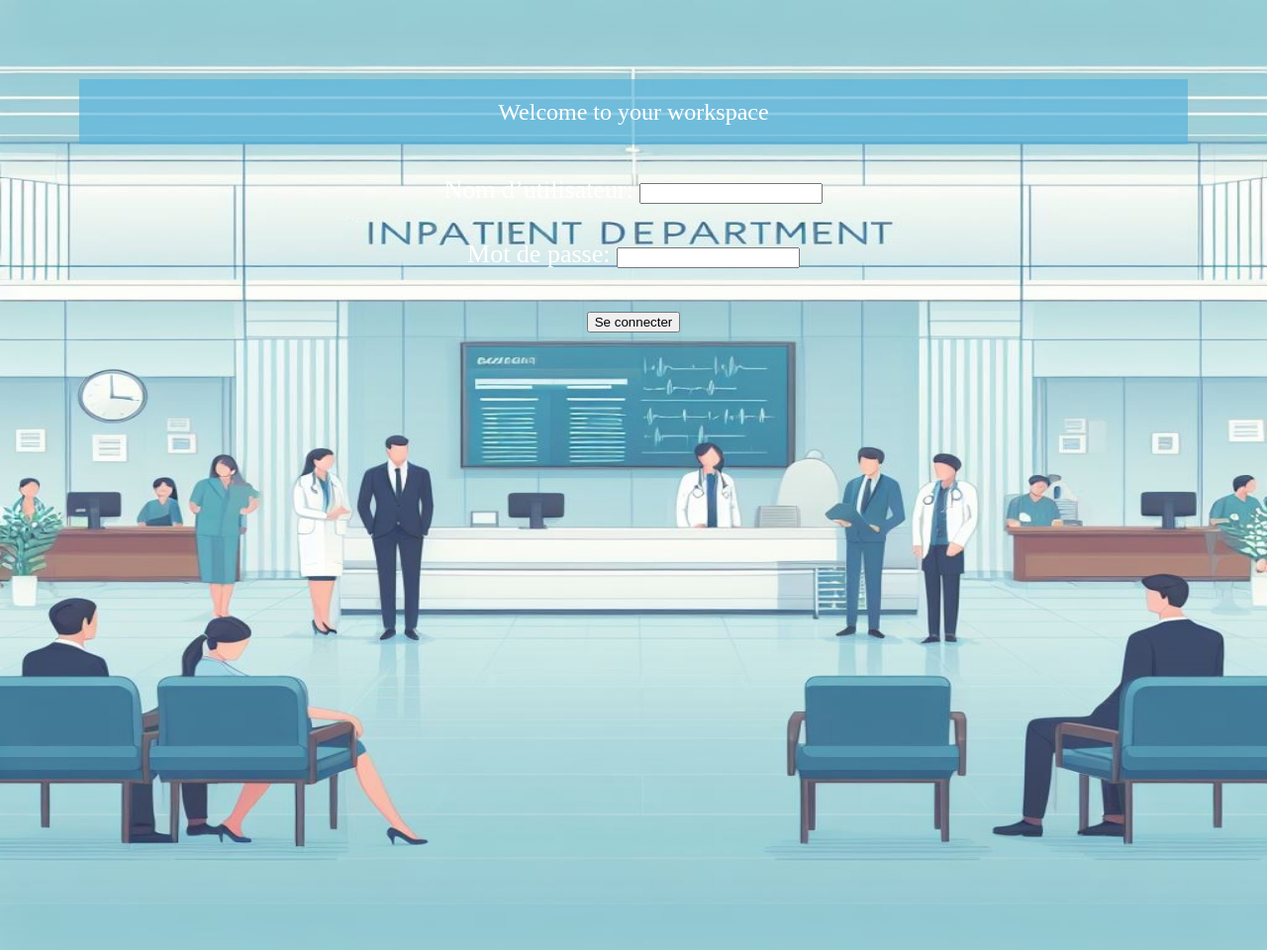
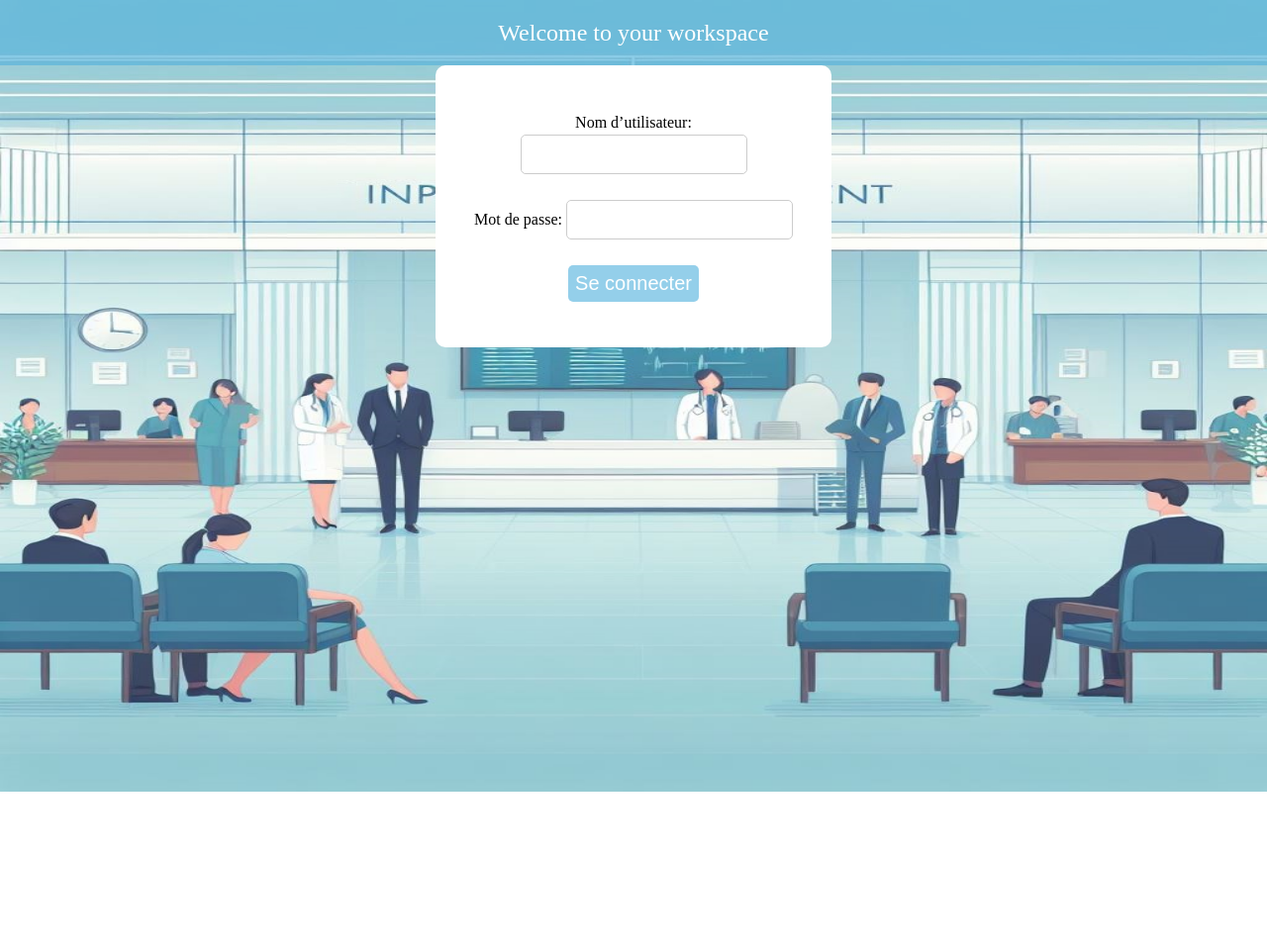
Before and after one commit to cornelia1504/Puget_Hospital_Management, a Django app: template inpatientsystemApp/templates/login.html in a window 1280 px wide. Shown: the whole page at 99% size. After the commit the page ends 800 px from the top, so only its background shows below. Run offline with Django 4.2, Linux system fonts and the light colour scheme; the template is opened without the code that fills it: values that come from a table or form of the project are taken from there, others are empty.

Commit message:
loging form admin & doctor done & working

```diff
--- a/inpatientsystem/forms.py
+++ b/inpatientsystem/forms.py
@@ -8,7 +8,7 @@ class LoginForm(forms.Form):
     password = forms.CharField(max_length=63, widget=forms.PasswordInput, label='Mot de passe')
 
 # for admin signup
-class AdminSigupForm(forms.ModelForm):
+class SingupForm(forms.ModelForm):
     class Meta:
         model = User
         fields = ['first_name', 'last_name', 'username', 'password']
--- a/inpatientsystem/urls.py
+++ b/inpatientsystem/urls.py
@@ -22,5 +22,7 @@ urlpatterns = [
     path('', views.homepage),
     path('click_admin/', views.click_admin, name='click_admin'),
     path('click_doctor/', views.click_doctor, name='click_doctor'),
-    path('login/',views.login_page, name='login'),
+    path('admin_login/',views.singup_form, name='admin_login'),
+    path('doctor_login/', views.singup_form, name='doctor_login'),
+
 ]
--- a/inpatientsystemApp/static/css/styles.css
+++ b/inpatientsystemApp/static/css/styles.css
@@ -6,14 +6,14 @@ body {
     background-color: #c8a2c7;
     text-align: center;
     line-height: 1.5;
-    margin: 80px; /* Supprimer les marges par défaut du corps */
+    /* margin: 80px;  Supprimer les marges par défaut du corps */
 }
-
 
 
 .navbar {
             background-color: rgba(83, 178, 221, 0.62);  /* Couleur taupe */
             padding: 15px;
+            font-family: serif, "Harlow Solid Italic"; ]
             text-align: center;
             color: white;
             font-size: 24px;
@@ -73,3 +73,39 @@ img {
     max-width : 100px;
     max-height : 200px;
 }
+
+
+form {
+    background-color: white;
+    color: black;
+    font-size: 16px;
+    font-family: serif, "Harlow Solid Italic"; ]
+    width: 50%;
+    max-width: 400px;
+    margin: 0 auto; /* Pour centrer le formulaire horizontalement */
+    padding: 20px; /* Ajouter de l'espace à l'intérieur du formulaire */
+    box-sizing: border-box; /* Assure que la largeur inclut les rembourrages et les bordures */
+    border: 10px solid rgba(255, 255, 255, 1); /* Bordure bleue semi-transparente */
+    border-radius: 10px; /* Bords arrondis */
+}
+
+/* Style pour les champs de formulaire (par exemple, input, textarea) */
+form input, form textarea {
+    font-size: 16px;
+    padding: 10px;
+    margin-bottom: 10px;
+    box-sizing: border-box;
+    border: 1px solid #ccc; /* Bordure pour les champs */
+    border-radius: 5px; /* Bords arrondis pour les champs */
+}
+
+/* Style pour le bouton de soumission du formulaire */
+form button {
+    font-size: 20px;
+    padding: 7px;
+    background-color: rgba(83, 178, 221, 0.62);  /* Couleur taupe */
+    color: white;
+    border: none;
+    border-radius: 5px; /* Bords arrondis pour le bouton */
+    cursor: pointer; /* Curseur de type pointeur au survol */
+}
--- a/inpatientsystemApp/templates/homepage.html
+++ b/inpatientsystemApp/templates/homepage.html
@@ -27,14 +27,12 @@
 <div class="content">
     <button class="home_button", value="click_admin">
         <img src="{% static 'media/images/clipboard-user-solid.svg' %}" alt="admin" >
-        <a class="home_button" href="{% url 'login' %}" role="button">Admin login</a>
+        <a class="home_button" href="{% url 'admin_login' %}" role="button">Admin login</a>
     </button>
-    &nbsp;&nbsp;&nbsp;
     <button class="home_button", value="click_doctor">
         <img src="{% static 'media/images/user-doctor-solid.svg' %}" alt="doctor">
-        <a class="home_button" href="{% url 'click_doctor' %}" role="button">Doctor login</a>
+        <a class="home_button" href="{% url 'doctor_login' %}" role="button">Doctor login</a>
     </button>
-    &nbsp;&nbsp;&nbsp;&nbsp;&nbsp;&nbsp;&nbsp;&nbsp;&nbsp;&nbsp;&nbsp;&nbsp;&nbsp;&nbsp;&nbsp;
     </div>
     {% endblock content %}
 </body>
--- a/inpatientsystemApp/templates/login.html
+++ b/inpatientsystemApp/templates/login.html
@@ -1,9 +1,9 @@
 {% extends 'homepage.html' %}
 {% block content %}
-    <p>{{ message }}</p>
     <form method="post">
         {{ form.as_p }}
         {% csrf_token %}
         <button type="submit" >Se connecter</button>
+    <p>{{ message }}</p>
     </form>
 {% endblock content %}
--- a/inpatientsystemApp/views.py
+++ b/inpatientsystemApp/views.py
@@ -12,7 +12,7 @@ def click_admin(request,):
 def click_doctor(request,):
     return render(request, "doctorclick.html", {"name" : "Mamitiana"})
 
-def login_page(request):
+def singup_form(request):
     form = forms.LoginForm()
     message = ''
     if request.method == 'POST':
```
Also changed, not shown: db.sqlite3.
